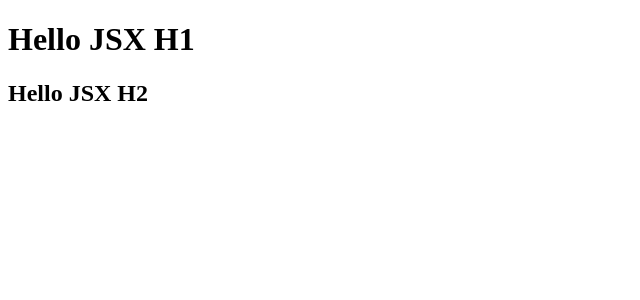
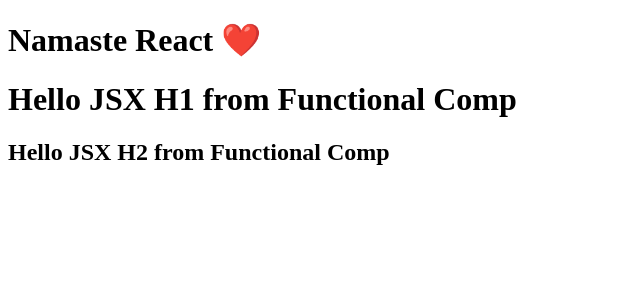
Before and after one commit to RahSur/Namaste-React, a React (Vite) app: page / in a window 1280 px wide. Shown: the top 300 px of the page, without its empty margins (0-640 px from the left). Built offline with nearby package versions, Linux system fonts and the light colour scheme.

Commit message:
REact Functional comp

```diff
--- a/App.js
+++ b/App.js
@@ -11,6 +11,7 @@
 
 // JSX --> via BABEL -> React.createElement --> React Element Obj --> HTML Element render
 
+//React Element
 const JSXparent = (
     <div className='parent'>
         <div className='child'>
@@ -18,6 +19,22 @@
             <h2>Hello JSX H2</h2>
         </div>
     </div>
-)
+);
+
+//React Component
+
+const Title = () => (<h1> Namaste React ❤️</h1>);
+
+const ParentComp = () => (
+    <div className='parent'>
+        <Title />
+        <div className='child'>
+            <h1 className='h1'>Hello JSX H1 from Functional Comp</h1>
+            <h2>Hello JSX H2 from Functional Comp</h2>
+        </div>
+    </div>
+);
+
 const root = ReactDOM.createRoot(document.getElementById("root"));
-root.render(JSXparent);
+//root.render(JSXparent);
+root.render(<ParentComp />);
```
